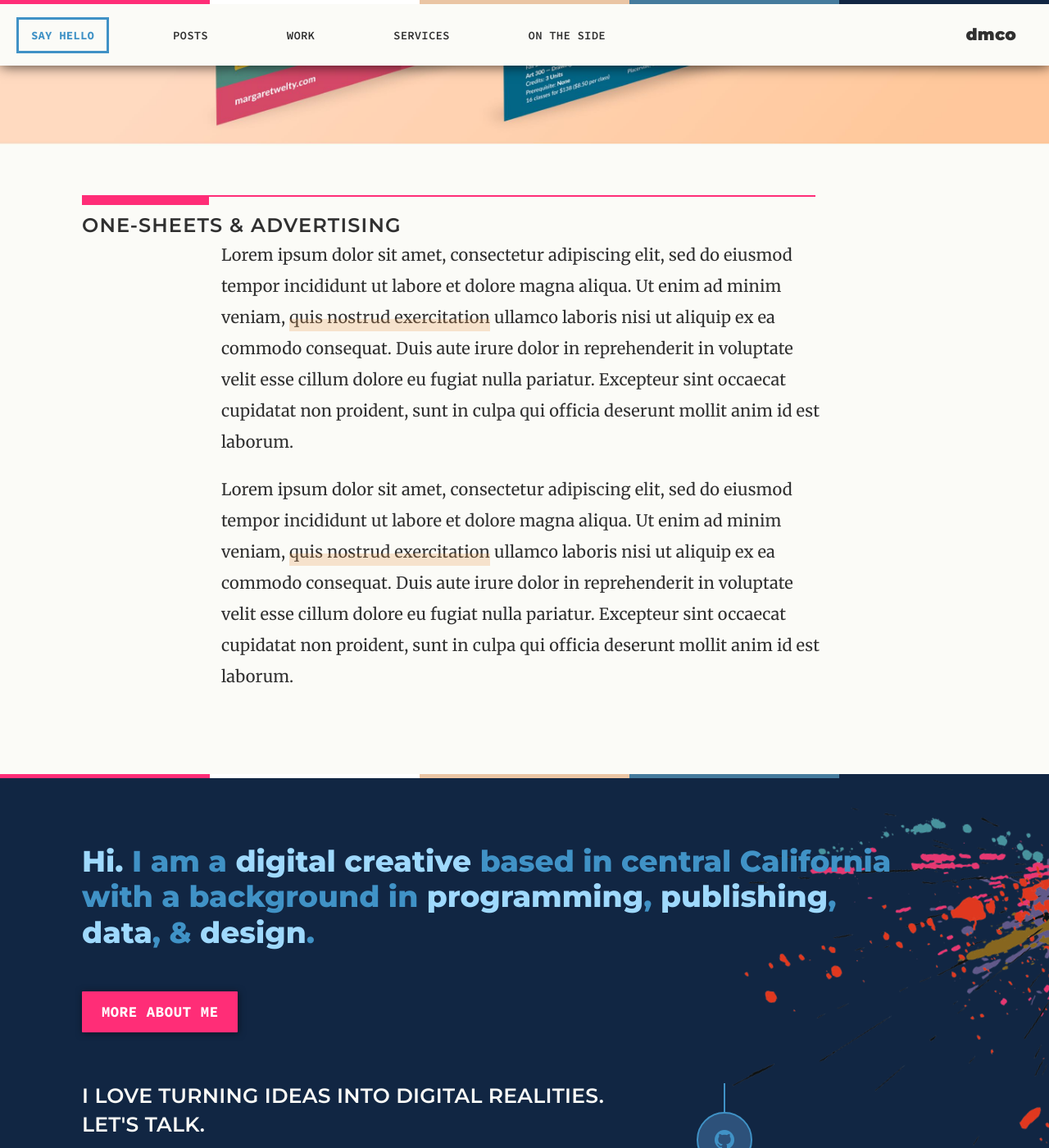
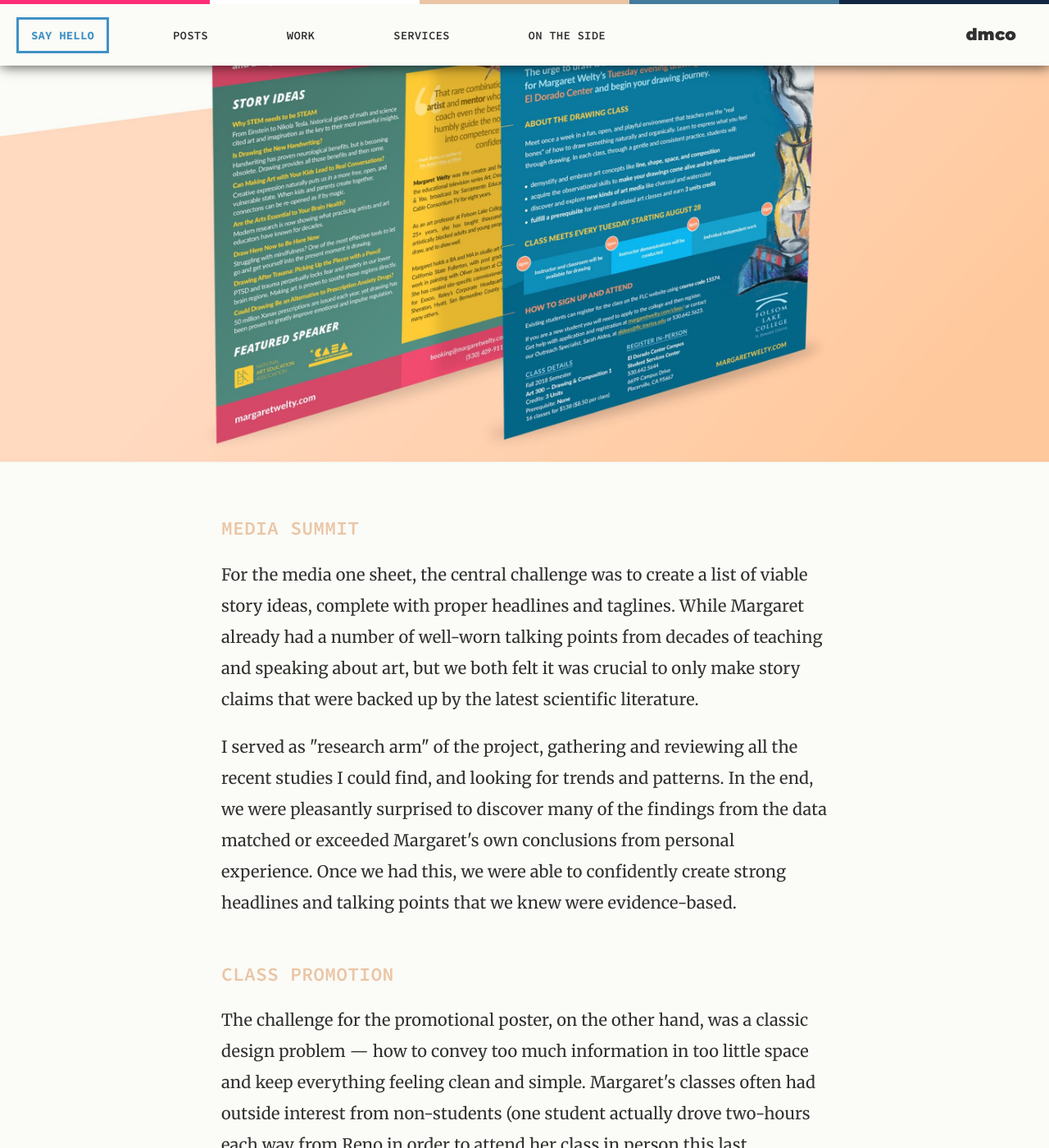
Before and after one commit to middletond/dmco, a Jekyll site: the page built from work/margaret-welty.html, in a window 1280 px wide and 1400 px high, scrolled down 10961 px. Shown: the whole window at 82% size. Built offline with Jekyll 4.4.1, drawn with Linux system fonts in a browser that asks for light colours; some of the changed text lies outside the part shown.

Commit message:
Finish v1 of MW

```diff
--- a/_sass/_buttons.scss
+++ b/_sass/_buttons.scss
@@ -12,6 +12,10 @@
     padding: 16px 20px;
     &.small {
         width: 120px;
+    }
+    &.large {
+      padding: 24px 20px;
+      width: 300px;
     }
     outline: none;
     display: inline-block;
--- a/work/margaret-welty.html
+++ b/work/margaret-welty.html
@@ -55,15 +55,19 @@
 
         <h4><span>Design Principles &amp; Aesthetics</span></h4>
 
-        <p> In her tutorial videos, Margaret would speak in a stream-of-consciousness flow, taking lofty, complex-seeming fine art techniques and gently transmuting them into simple, almost child-like practices. Drawing became less a rigorous craft, and more a therapy, a release, a meditation. She would take her viewers back to how they felt about making art when they were young: as an act of curiosity, wonder, and exploration.</p>
+        <p> In her tutorial videos, Margaret would speak in a stream-of-consciousness flow, alighting on lofty-seeming fine art techniques and gently transmuting them into simple, almost child-like practices. Drawing became less a rigorous craft, and more a therapy, a release, a meditation. She would take her viewers back to how they felt about making art when they were young: as an act of curiosity, wonder, and exploration.</p>
 
-        <p>I really wanted to to successfully infuse these qualities into her site and brand, but without receding into something that might be mistaken for Sesame Street. To achieve this, I started with bold, blocky colors and smatters of DIY line drawings and collages lifted from her tutorials, then contained it with tight, economic verbiage and generous whitespace.</p>
+        <p>It felt really important to me to successfully infuse these qualities into her site and brand, but without receding into something that might be mistaken for Sesame Street. To achieve this, I started with bold, blocky colors and smatters of DIY line drawings and collages lifted from her tutorials, then contained it with tight, economic verbiage and generous whitespace.</p>
 
-        <p>Ideally, the site felt concise and professional, but also full of joy and playfulness.</p>
+        <p>My aim was for the site felt concise and professional, but also full of joy and playfulness.</p>
 
         <figure class="image medium">
            <img src="/assets/img/work/mw/screens_phones.png" />
         </figure>
+
+        <div class="button-block">
+          <a class="button large" href="https://margaretwelty.com">Explore the Website</a>
+        </div>
 
     </div>
 </section>
@@ -79,7 +83,7 @@
 
       <p>Margaret's methodologies, tools, and ideas about learning art had long been applicable to a much wider demographic than just college students. While her college classes were one of her core passions, she really wanted to move beyond the administrative and geographic confines of the institution she worked for, and begin delivering curriculums in person for other groups.</p>
 
-      <p>Because of her passion for the subject, Margaret had an infectious energy and an innate gift for speaking extemporaneously for almost any length of time when she began teaching. My sense was she would be a natural at presenting art workshops in almost any environment to almost any crowd. Moreoever, I felt she would love delivering doing it, and her audiences would love her.</p>
+      <p>Because of her passion for the subject, Margaret had an infectious energy and an innate gift for speaking extemporaneously for almost any length of time when she began teaching. My sense was she would be a natural at presenting art workshops in almost any environment to almost any crowd. I felt she would love delivering them, and her attendees would immediately love her dynamism and enthusiasm.</p>
 
       <p>So, in early 2017 we began developing workshop ideas to put out there and see what happened.</p>
 
@@ -104,15 +108,31 @@
 
       <p>The <a href="https://margaretwelty.com/testimonials/#workshops" target="_blank">feedback from workshop attendees</a> was very encouraging, and emboldened Margaret to continue pursuing opportunities to deliver her material. Since that time she has begun to deliver fully independent workshops across a wide spectrum of demographics.</p>
 
+      <h3>Press &amp; Advertising</h3>
+
+      <p>I worked with Margaret on two P.R.-related print projects. The first was to create a concise one-sheet to give to press folks at a large media summit she was attending in New York City. The second was to create a promotional poster for her college class in beginning drawing, with the goal of pulling in fresh demographics from outside the institution.</p>
+
       <figure class="image full">
-          <img src="/assets/img/work/mw/onesheets.jpg" />
+        <img src="/assets/img/work/mw/onesheets.jpg" />
       </figure>
 
-      <h3>One-Sheets &amp; Advertising</h3>
+      <h4><span>Media Summit</span></h4>
 
-       <p>Lorem ipsum dolor sit amet, consectetur adipiscing elit, sed do eiusmod tempor incididunt ut labore et dolore magna aliqua. Ut enim ad minim veniam, <a href="/">quis nostrud exercitation</a> ullamco laboris nisi ut aliquip ex ea commodo consequat. Duis aute irure dolor in reprehenderit in voluptate velit esse cillum dolore eu fugiat nulla pariatur. Excepteur sint occaecat cupidatat non proident, sunt in culpa qui officia deserunt mollit anim id est laborum.</p>
+       <p>For the media one sheet, the central challenge was to create a list of viable story ideas, complete with proper headlines and taglines. While Margaret already had a number of well-worn talking points from decades of teaching and speaking about art, but we both felt it was crucial to only make story claims that were backed up by the latest scientific literature.</p>
 
-       <p>Lorem ipsum dolor sit amet, consectetur adipiscing elit, sed do eiusmod tempor incididunt ut labore et dolore magna aliqua. Ut enim ad minim veniam, <a href="/">quis nostrud exercitation</a> ullamco laboris nisi ut aliquip ex ea commodo consequat. Duis aute irure dolor in reprehenderit in voluptate velit esse cillum dolore eu fugiat nulla pariatur. Excepteur sint occaecat cupidatat non proident, sunt in culpa qui officia deserunt mollit anim id est laborum.</p>
+      <p>I served as "research arm" of the project, gathering and reviewing all the recent studies I could find, and looking for trends and patterns. In the end, we were pleasantly surprised to discover many of the findings from the data matched or exceeded Margaret's own conclusions from personal experience. Once we had this, we were able to confidently create strong headlines and talking points that we knew were evidence-based.</p>
+
+      <h4><span>Class Promotion</span></h4>
+
+       <p>The challenge for the promotional poster, on the other hand, was a classic design problem &mdash; how to convey too much information in too little space and keep everything feeling clean and simple. Margaret's classes often had outside interest from non-students (one student actually drove two-hours each way from Reno in order to attend her class in person this last semester), but the steps required by the college in order to attend were fairly obscure, and not listed in any one place on the institution's website.</p>
+
+       <p>After trying and failing spectacularly to organize all the steps and cram them into the poster space, it occurred to me we could just make a page on Margaret's site that led students step-by-step through the process, then link to it on the poster. This worked infinitely better, not only giving us space to keep our poster clear and pretty, but also providing a canonical resource to any student needing a helping hand through registration.</p>
+
+       <div class="divider"></div>
+
+       <div class="button-block">
+         <a class="button large" href="/work/the-mill">Next Project &rarr;</a>
+       </div>
 
     </div>
 </section>
```
Also changed, not shown: other parts of work/margaret-welty.html (+1 -1 lines).
